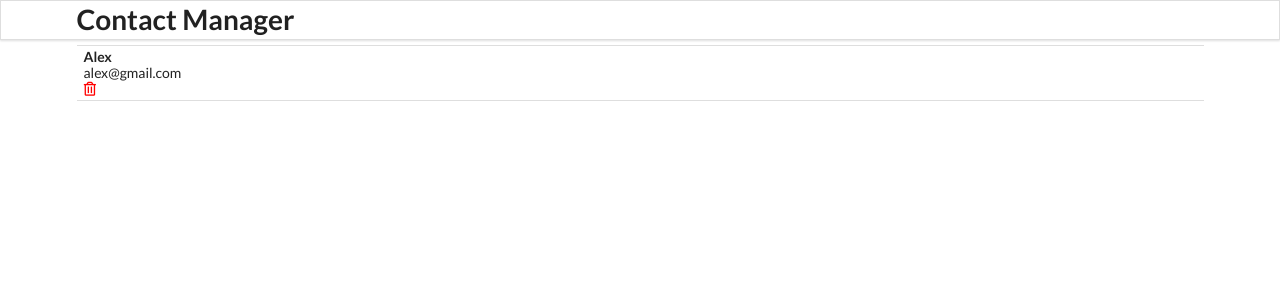
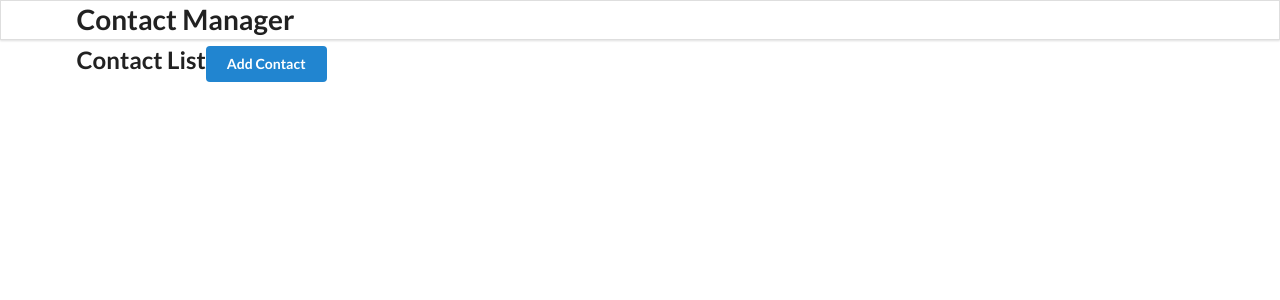
Before and after one commit to sanjaykirupaharan/contact-add-manager, a React (Create React App) app: page / in a window 1280 px wide. Shown: the top 300 px of the page. Built offline with nearby package versions, Linux system fonts and the light colour scheme.

Commit message:
feat: add component routing features

```diff
--- a/src/components/AddContact.js
+++ b/src/components/AddContact.js
@@ -15,6 +15,7 @@ class AddContact extends React.Component{
          }
          this.props.addContactHandler(this.state);
          this.setState({ name:"", email:"" });
+         this.props.history.push("/");
       }
 
     render() {
--- a/src/components/App.js
+++ b/src/components/App.js
@@ -25,9 +25,9 @@ function App() {
   }
 
     useEffect (() => {
-      const retriveContacts = JSON.parse(localStorage.getItem(LOCAL_STORAGE_KEY));
-      if (retriveContacts) {
-        setContacts(retriveContacts);
+      const retrieveContacts = JSON.parse(localStorage.getItem(LOCAL_STORAGE_KEY));
+      if (retrieveContacts) {
+        setContacts(retrieveContacts);
       }
     }, []);
 
@@ -39,10 +39,27 @@ function App() {
     <div className='ui container'>
       <Router>
           <Header />
-          <Switch>
-              <Route path="/add" component ={AddContact} />
-              <Route path="/" exact component ={ContactList} />
-          </Switch>
+            <Switch>
+              <Route
+                 exact
+                 path="/"
+                 render={(props) => (
+                   <ContactList
+                      {...props}
+                      contacts={contacts}
+                      getContactId={ removeContactHandler }
+                   />
+                 )}
+              />
+
+              <Route
+                 path="/add"
+                 render={(props) => (
+                   <AddContact {...props} addContactHandler={addContactHandler}/>
+                 )}
+              />
+
+            </Switch>
 
           {/* <AddContact addContactHandler={addContactHandler}/>
           <ContactList contacts={contacts} getContactId={ removeContactHandler }/> */}
--- a/src/components/ContactCard.js
+++ b/src/components/ContactCard.js
@@ -1,5 +1,6 @@
-import React from 'react'
-// import user from "../images/person.png";
+ import React from 'react'
+ import { Link } from "react-router-dom";
+import user from "../images/person.png";
 
 const ContactCard = (props) => {
    const { id, name, email } = props.contact;
@@ -7,12 +8,14 @@ const ContactCard = (props) => {
          <div className="item">
             {/* <img  className='ui image' src={user} alt="user" /> */}
          <div className="content">
-            <div className="header">{ name }</div>
-            <div>{ email }</div>
+            <Link to={'/contact/${id}'}>
+               <div className="header">{ name }</div>
+               <div>{ email }</div>
+            </Link>
          </div>
          <i
            className="trash alternate outline icon"
-           style={{color:"red", marginTop: "7px"}}
+           style={{color:"red", marginTop: "7px" }}
            onClick= {() => props.clickHandler (id)}></i>
       </div>
   )
--- a/src/components/ContactList.js
+++ b/src/components/ContactList.js
@@ -1,5 +1,6 @@
 import React from 'react';
 import ContactCard from './ContactCard';
+import { Link } from 'react-router-dom' ;
 
 const ContactList = (props) => {
    console.log(props);
@@ -8,22 +9,38 @@ const ContactList = (props) => {
      props.getContactId(id);
    } ;
 
-   const contacts = [{
-      id: "1",
-      "name": "Alex",
-      "email": "alex@gmail.com"
-   }]
+   // const contacts = [
+   //    {
+   //       id: "1",
+   //       "name": "Alex",
+   //       "email": "alex@gmail.com",
+   //    },
+   // ];
 
-   const renderContactList = contacts.map((contact)=> {
-       return  <ContactCard contact={contact} clickHandler = {deleteContactHandler} key = {contact.id} /> ;
+   const renderContactList = props.contacts.map((contact)=> {
+       return (
+          <ContactCard
+            contact={contact}
+            clickHandler = {deleteContactHandler}
+            key = {contact.id}
+          />
+       );
+   });
 
-   })
+
    return(
     <div className="main">
-      <h2>Contact List</h2>
-        <div className="ui celled list">
-          { renderContactList }
-        </div>
+        <br />
+      <h2>
+        Contact List
+        <Link to="/add">
+          <button className='ui button blue right'> Add Contact</button>
+        </Link>
+
+      </h2>
+      <div className="ui celled list">
+         { renderContactList }
+      </div>
     </div>
    )
 };
--- a/src/components/Header.js
+++ b/src/components/Header.js
@@ -3,7 +3,7 @@ import React from 'react';
 const Header = () => {
    return(
       <div className='ui fixed menu'>
-         <div className="ui container center">
+         <div className="ui center aligned container">
             <h1>Contact Manager</h1>
          </div>
       </div>
```
